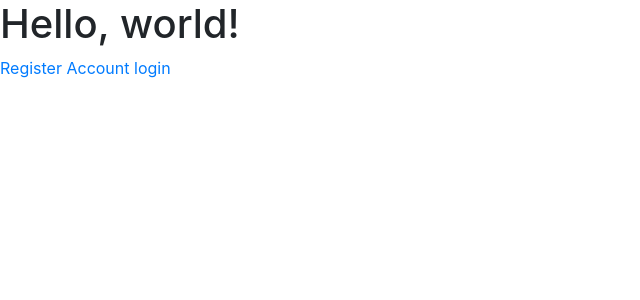
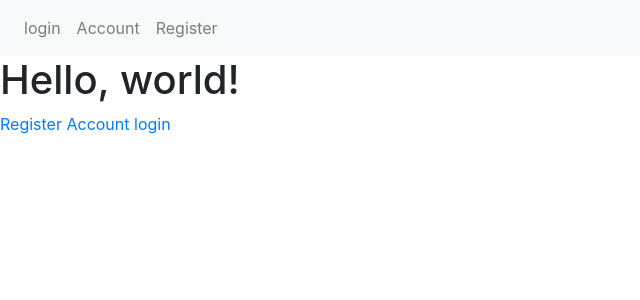
Before and after one commit to brianhiguita/shop, a PHP site: page /index.php in a window 1280 px wide. Shown: the top 300 px of the page, without its empty margins (0-640 px from the left). Run offline with PHP 8.4, Linux system fonts and the light colour scheme.

Commit message:
navbar added

```diff
--- a/classes/user.class.php
+++ b/classes/user.class.php
@@ -13,7 +13,6 @@ class User {
     $result = $this->user_query($query);
 
     while ($row = mysqli_fetch_assoc($result)) {
-
       $this->id = $row['id'] . "<br>";
       $this->email = $row['email'] . "<br>";
       $this->password = $row['password'];
--- a/includes/head.php
+++ b/includes/head.php
@@ -2,6 +2,8 @@
 <!doctype html>
 <html lang="en">
   <head>
+
+    <?php include "nav.php" ?>
     <!-- Required meta tags -->
     <meta charset="utf-8">
     <meta name="viewport" content="width=device-width, initial-scale=1, shrink-to-fit=no">
--- a/includes/nav.php
+++ b/includes/nav.php
@@ -0,0 +1,20 @@
+<nav class="navbar navbar-expand-lg navbar-light bg-light">
+  <div class="collapse navbar-collapse" id="navbarSupportedContent">
+    <ul class="navbar-nav mr-auto">
+
+      <li class="nav-item">
+        <a class="nav-link" href="login.php">login</a>
+      </li>
+
+      <li class="nav-item">
+        <a class="nav-link" href="view_account.php">Account</a>
+      </li>
+
+      <li class="nav-item">
+        <a class="nav-link" href="register_user.php">Register</a>
+      </li>
+
+    </ul>
+
+  </div>
+</nav>
--- a/view_account.php
+++ b/view_account.php
@@ -1,7 +1,6 @@
 <?php include "includes/head.php"; ?>
 
 
-    <h1>Hello, world!</h1>
 
     <?php $view_user = New User();
     $view_user->get_user();
```
